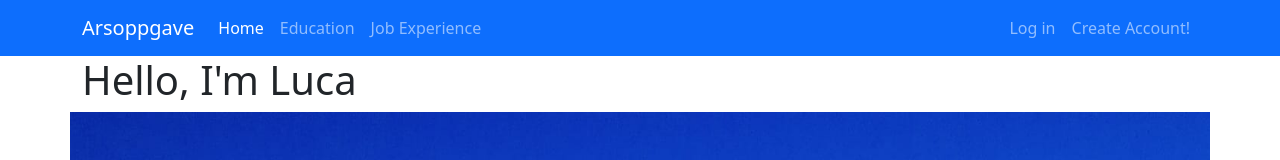
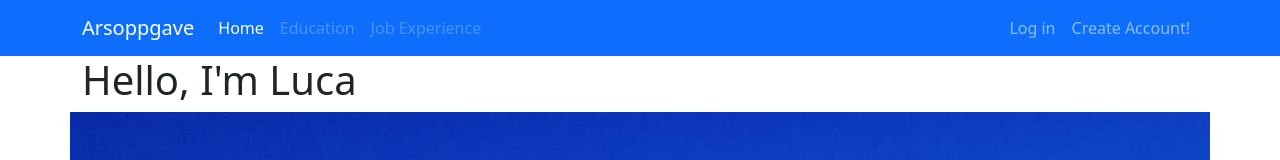
Before and after one commit to AnInternetTroll/arsoppgave.desktop, a Next.js app: page / in a window 1280 px wide. Shown: the top 160 px of the page. Built offline with nearby package versions, Linux system fonts and the light colour scheme.

Commit message:
Disable unavailable links in the navbar

```diff
--- a/components/NavigationBar.tsx
+++ b/components/NavigationBar.tsx
@@ -37,12 +37,12 @@ export default function NavigationBar() {
 							</Nav.Link>
 						</Link>
 						<Link href="/education" passHref>
-							<Nav.Link>
+							<Nav.Link disabled>
 								Education
 							</Nav.Link>
 						</Link>
 						<Link href="/experience" passHref>
-							<Nav.Link>
+							<Nav.Link disabled>
 								Job Experience
 							</Nav.Link>
 						</Link>
```
